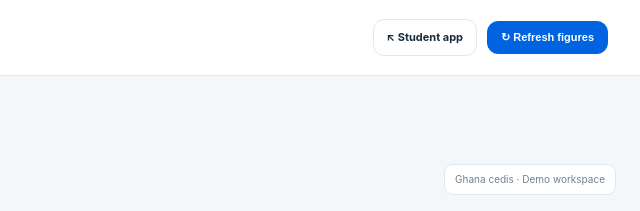
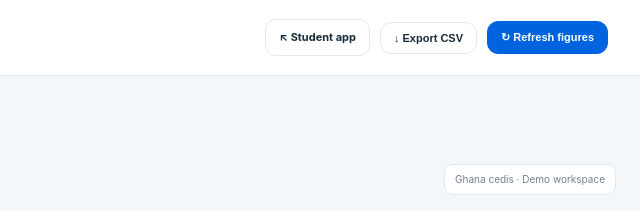
Before and after one commit to godfredboatengt-eng/Uni-Ease, a plain HTML site: page admin.html in a window 1280 px wide. Shown: the top 211 px of the page, 640-1280 px from the left. Drawn offline with Linux system fonts and the light colour scheme.

Commit message:
Add exportable commission report to owner dashboard

```diff
--- a/admin.html
+++ b/admin.html
@@ -44,7 +44,7 @@ a{color:inherit}.shell{min-height:100vh}.topbar{height:76px;display:flex;align-i
 <div class="shell">
 <header class="topbar">
  <div class="brand"><img src="./UniEase-logo.jpeg" alt="uniEase logo"><div><strong>uniEase Owner</strong><small>Business intelligence workspace</small></div></div>
- <div class="top-actions"><a href="./index.html">↖ Student app</a><button class="refresh" id="refreshBtn">↻ Refresh figures</button></div>
+ <div class="top-actions"><a href="./index.html">↖ Student app</a><button id="exportBtn">↓ Export CSV</button><button class="refresh" id="refreshBtn">↻ Refresh figures</button></div>
 </header>
 <main class="container">
  <div class="heading"><div><div class="eyebrow">APPLICATION MANAGEMENT</div><h1>Owner dashboard</h1><p>Marketplace performance, platform earnings and business-model forecasts.</p></div><span class="period">Ghana cedis · Demo workspace</span></div>
```
